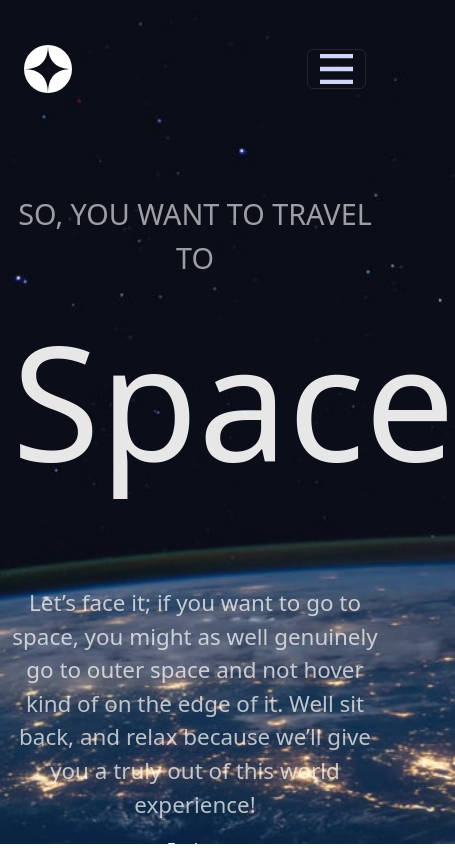
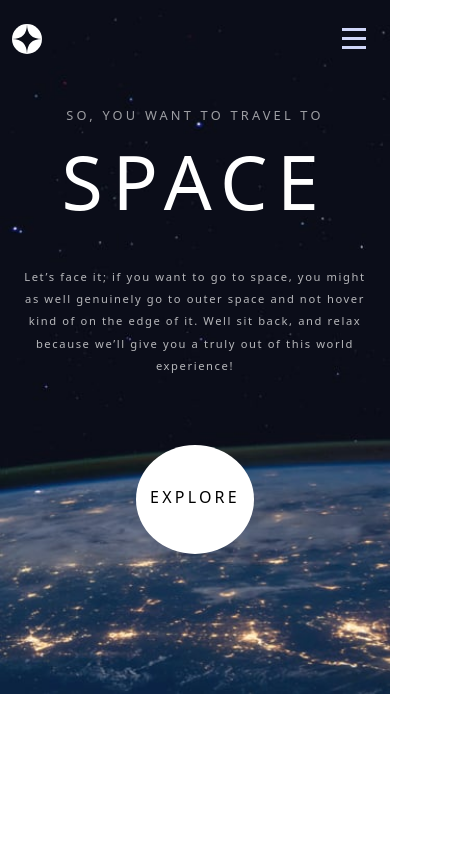
Before and after one commit to victor-msi/Space-tourism, a website: page index.html in a window 390 px wide. Shown: the whole page, 455 px wide, since content can reach past the window. Drawn offline with nearby package versions, Linux system fonts and the light colour scheme.

Commit message:
Prueba Mobile V1.0

```diff
--- a/index.html
+++ b/index.html
@@ -10,59 +10,59 @@
 </head>
 <body>
   <!-- Navbar -->
+  <nav class="navbar navbar-dark">
     <div class="container-fluid">
-    <nav class="navbar navbar-expand-sm navbar-dark">
-      <div class="container-sm">
       <a class="navbar-brand" href="#">
-          <img src="/assets/shared/logo.svg" alt="logo">
+        <img src="assets/shared/logo.svg" alt="logo" width="30" height="30">
       </a>
-        <button class="navbar-toggler" type="button" data-bs-toggle="offcanvas" data-bs-target="#offcanvasDarkNavbar" aria-controls="offcanvasDarkNavbar" aria-label="Toggle navigation">
-          <img src="assets/shared/icon-hamburger.svg" alt="icon-hamburger" width="33" height="30">
+      <button class="navbar-toggler border-0" type="button" data-bs-toggle="offcanvas" data-bs-target="#offcanvasDarkNavbar" aria-controls="offcanvasDarkNavbar" aria-label="Toggle navigation">
+        <img src="assets/shared/icon-hamburger.svg" alt="icon-hamburger">
       </button>
       <div class="offcanvas offcanvas-end text-bg-dark" tabindex="-1" id="offcanvasDarkNavbar" aria-labelledby="offcanvasDarkNavbarLabel">
         <div class="offcanvas-header">
-            <button type="button" data-bs-dismiss="offcanvas" aria-label="Close" style="background-color: transparent; border: none;">
-              <img src="assets/shared/icon-close.svg" alt="icon-close" width="25" height="25">
+          <button type="button" class="border-0 bg-transparent" data-bs-dismiss="offcanvas" aria-label="Close">
+            <img src="assets/shared/icon-close.svg" alt="icon-close" width="16" height="18">
           </button>
         </div>
         <div class="offcanvas-body">
           <ul class="navbar-nav justify-content-end flex-grow-1 pe-3">
             <li class="nav-item">
-                <a class="nav-link active" aria-current="page" href="#">HOME</a>
+              <a class="nav-link active" aria-current="page" href="#">Home</a>
             </li>
             <li class="nav-item">
-                <a class="nav-link" href="#">DESTINATION</a>
+              <a class="nav-link" href="#">Detination</a>
             </li>
             <li class="nav-item">
-                <a class="nav-link" href="#">CREW</a>
+              <a class="nav-link" href="#">Crew</a>
             </li>
             <li class="nav-item">
-                <a class="nav-link" href="#">TECHNOLOGY</a>
+              <a class="nav-link" href="#">Technology</a>
             </li>
           </ul>
         </div>
       </div>
     </div>
   </nav>
-  </div>
 
+  <!-- Content -->
   <div class="container text-center">
     <div class="row">
-        <div class="col-sm-12 col-md-10">
-          <span class="column1 d-block">So, you want to travel to</span>
-          <span class="column2 d-block">Space</span>
-          <p class="column3">
+      <span class="col column-1">So, you want to travel to</span>
+    </div>
+    <div class="row">
+      <span class="col column-2">Space</span>
+    </div>
+    <div class="row">
+      <p class="col column-3">
         Let’s face it; if you want to go to space, you might as well genuinely go to
         outer space and not hover kind of on the edge of it. Well sit back, and relax
         because we’ll give you a truly out of this world experience!
       </p>
     </div>
-        <div class="col-sm-8 col-md-6 explore">
-          <span class="">Explore</span>
+    <div class="row justify-content-center">
+      <span class="col-6 column-4">Explore</span>
     </div>
   </div>
-    </div>
-
 
   <script src="https://cdn.jsdelivr.net/npm/bootstrap@5.3.2/dist/js/bootstrap.min.js" integrity="sha384-BBtl+eGJRgqQAUMxJ7pMwbEyER4l1g+O15P+16Ep7Q9Q+zqX6gSbd85u4mG4QzX+" crossorigin="anonymous"></script>
 </body>
--- a/sass/_media-queries.scss
+++ b/sass/_media-queries.scss
@@ -10,35 +10,18 @@
 
 // Small devices (landscape phones, 576px and up)
 @media (min-width: 576px) {
-  body{
-    background-image: url("../assets/home/background-home-mobile.jpg");
-    background-repeat: no-repeat;
-    background-size: cover;
-    color: #fff;
 
-    .explore{
-      background-color: white;
-      color: black;
-      border-radius: 50%;
-      /* width: 8em;
-      height: 15em; */
-
-      span{
-        font-size: 2em;
-      }
-    }
-  }
 }
 
 // Medium devices (tablets, 768px and up)
-@media (min-width: 768px) {
+/* @media (min-width: 768px) {
   body{
     background-image: url("../assets/home/background-home-tablet.jpg");
     background-repeat: no-repeat;
     background-size: cover;
     color: #fff;
   }
- }
+ } */
 
 // Large devices (desktops, 992px and up)
 @media (min-width: 992px) {  }
--- a/sass/_navbar.scss
+++ b/sass/_navbar.scss
@@ -1,8 +1,3 @@
 .navbar{
-  margin-top: 2em;
+  margin-top: .6em;
 }
-
-.navbar-toggler-icon{
-  width: 60px;
-  height: 54px;
-}
--- a/sass/main.scss
+++ b/sass/main.scss
@@ -3,24 +3,47 @@
 @use "explore";
 @use "navbar";
 
-html{
+body{
+  width: 100%;
   height: 100%;
 }
 
-.column1{
-  font-size: 1.8rem;
+.column-1{
+  font-size: .8rem;
   text-transform: uppercase;
   margin-top: 3em;
   opacity: .6;
+  letter-spacing: .2rem;
+  font-weight: 100;
 }
 
-.column2{
-  font-size: 10rem;
-  opacity: .9;
+.column-2{
+  font-size: 4.7rem;
+  text-transform: uppercase;
+  letter-spacing: .6rem;
+  font-weight: 200;
 }
 
-.column3{
-  margin-top: 3em;
-  font-size: 1.4rem;
+.column-3{
+  margin-top: 2.5em;
+  padding: 0 2em;
+  font-size: .7rem;
+  line-height: 2em;
+  letter-spacing: .1rem;
   opacity: .7;
+  font-weight: 200;
 }
+
+.column-4{
+  margin-top: 3.2em;
+  text-transform: uppercase;
+  letter-spacing: .2rem;
+  font-size: 1rem;
+  line-height: 6.5em;
+  font-weight: 400;
+  background-color: white;
+  color: black;
+  height: 6.8em;
+  width: 7.4em;
+  border-radius: 50%;
+}
```
Also changed, not shown: css/main.css, 1 other file. Lines whose indentation alone changed are shown as unchanged.
